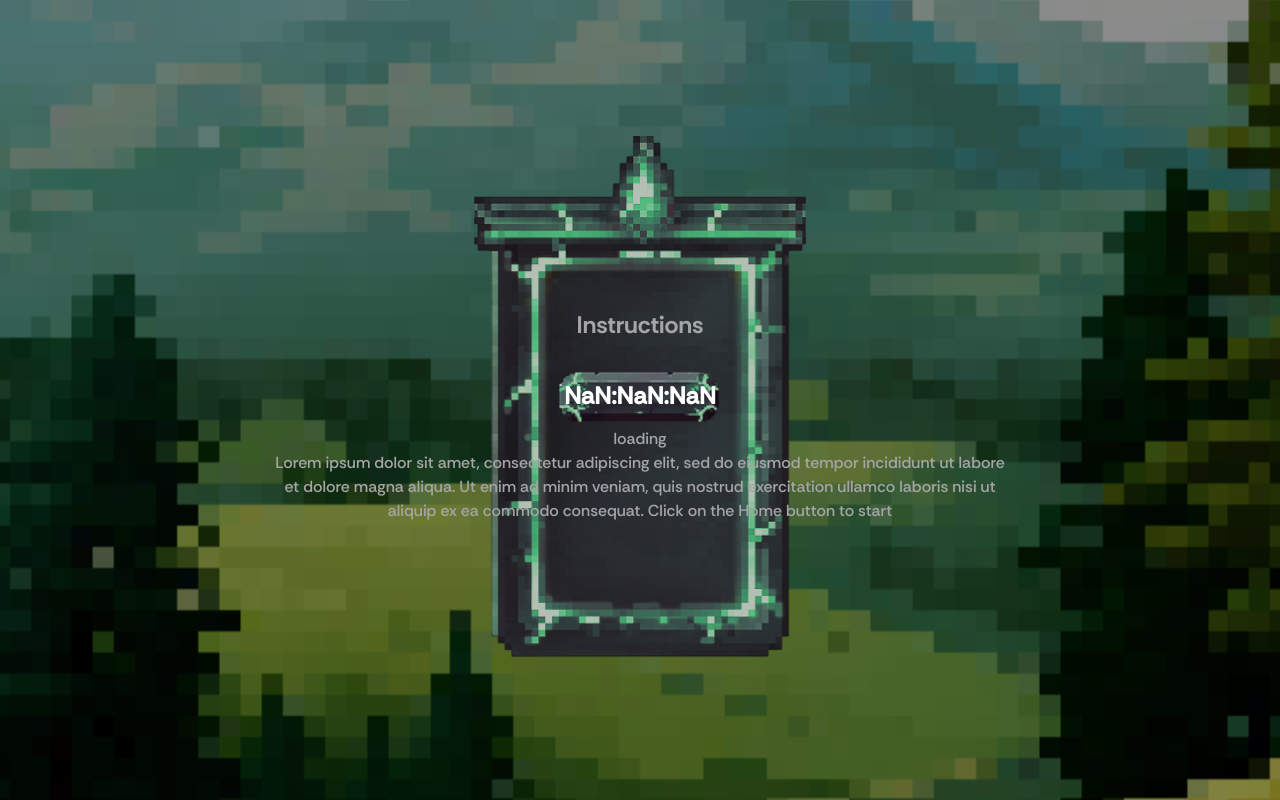
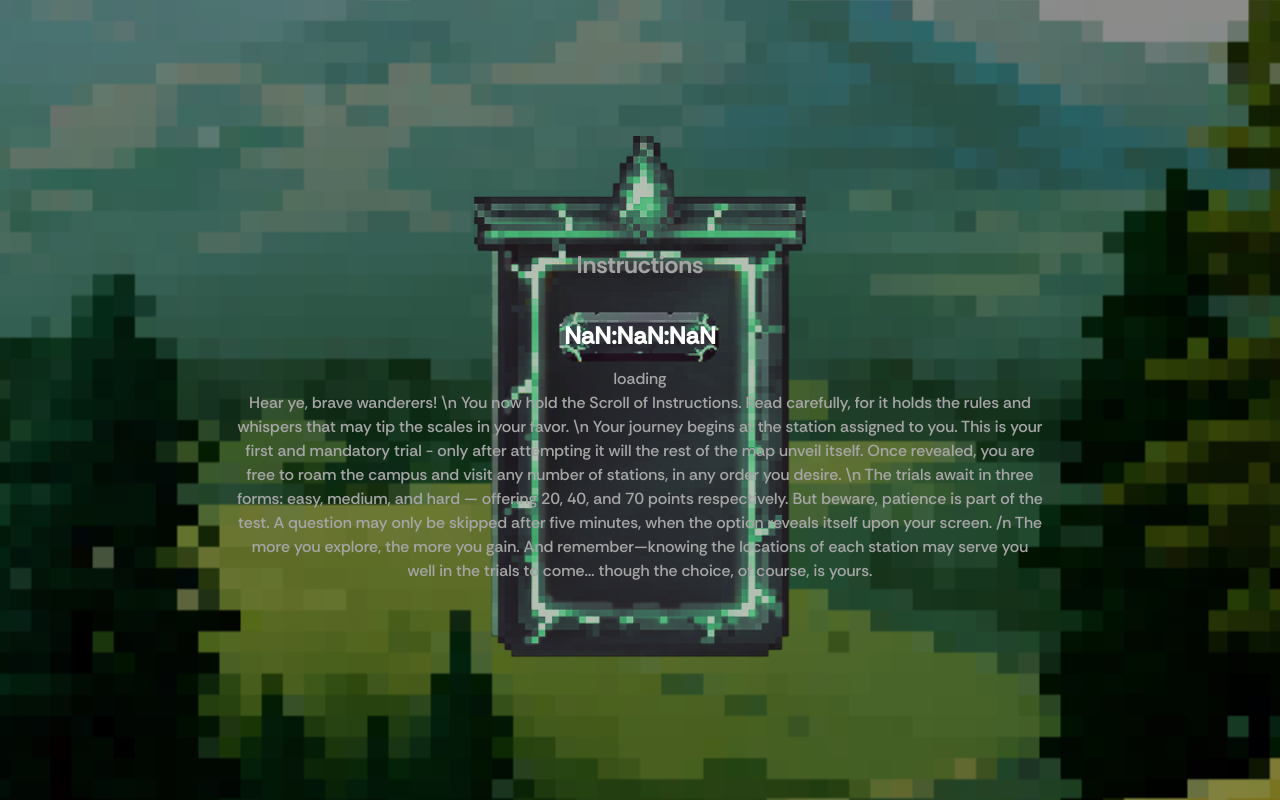
Before and after one commit to CodeChefVIT/clueminati-2025, a Next.js app: page /instructions in a window 1280 px wide. Built offline with nearby package versions, Linux system fonts and the light colour scheme; no server answers; the database is empty.

Commit message:
fix done by harsheta

```diff
--- a/src/app/instructions/page.tsx
+++ b/src/app/instructions/page.tsx
@@ -10,6 +10,7 @@ export default function Instructions({ timeLeft }: { timeLeft?: number }) {
 
   useEffect(() => {
     const round = localStorage.getItem("round");
+    console.log(round);
     if (round) {
       setCurrentRound(round);
     }
@@ -18,7 +19,7 @@ export default function Instructions({ timeLeft }: { timeLeft?: number }) {
   return (
     <div className="w-full h-screen flex flex-col items-center justify-center text-white">
       <div
-        className="relative w-full bg-center bg-contain bg-no-repeat flex flex-col items-center justify-center h-[33rem] px-6"
+        className="relative w-full bg-center bg-contain bg-no-repeat flex flex-col items-center justify-center h-[33rem] px-6 min-h-[100px]"
         style={{ backgroundImage: "url('/assets/instructions_bg.svg')" }}
       >
         <h2 className="text-2xl font-bold mb-6 mt-8 text-[#A5A5A5]">
@@ -32,11 +33,17 @@ export default function Instructions({ timeLeft }: { timeLeft?: number }) {
         </div>
         <p className="text-center text-[#A5A5A5] text-sm sm:text-base">{currentRound}</p>
 
-        <p className="text-center text-[#A5A5A5] text-sm sm:text-base px-8 max-w-[70%] sm:max-w-[65%] break-words">
-          Lorem ipsum dolor sit amet, consectetur adipiscing elit, sed do
-          eiusmod tempor incididunt ut labore et dolore magna aliqua. Ut enim ad
-          minim veniam, quis nostrud exercitation ullamco laboris nisi ut
-          aliquip ex ea commodo consequat. Click on the Home button to start
+        <p className="text-center text-[#A5A5A5] text-sm sm:text-base px-7 max-w-[75%] sm:max-w-[70%] ">
+
+          Hear ye, brave wanderers! \n
+You now hold the Scroll of Instructions. Read carefully, for it holds the rules and whispers that may tip the scales in your favor. \n
+
+Your journey begins at the station assigned to you. This is your first and mandatory trial - only after attempting it will the rest of the map unveil itself.
+Once revealed, you are free to roam the campus and visit any number of stations, in any order you desire. \n
+The trials await in three forms: easy, medium, and hard — offering 20, 40, and 70 points respectively. But beware, patience is part of the test.
+ A question may only be skipped after five minutes, when the option reveals itself upon your screen. /n
+The more you explore, the more you gain. And remember—knowing the locations of each station may serve you well in the trials to come… though the choice, of course, is yours.
+
         </p>
       </div>
 
--- a/src/components/Home.tsx
+++ b/src/components/Home.tsx
@@ -86,7 +86,7 @@ export default function Home() {
       />
 
       {round === "Round 1" && !answeredForRound && (
-        <div className="relative w-fit px-6 py-5 mt-4">
+        <div className="relative w-fit px-6 py-5 mt-7">
           <Image
             src="/assets/brick.svg"
             alt="next station"
@@ -94,7 +94,7 @@ export default function Home() {
             className="object-cover -z-10 rounded-lg"
           />
           <div className="relative text-white">
-            First Station: {firstStation}
+            Go To: {firstStation}
           </div>
         </div>
       )}
--- a/src/lib/interfaces.ts
+++ b/src/lib/interfaces.ts
@@ -68,7 +68,6 @@ export const QuestionSchema = z.object({
 export const StationSchema = z.object({
   station_name: z.string(),
   difficulty: z.enum(["easy", "medium", "hard"]).optional(),
-  members: z.array(z.string()).default([]), // userId[]
 });
 
 export const GameStatSchema = z.object({
--- a/src/lib/models/station.ts
+++ b/src/lib/models/station.ts
@@ -4,7 +4,6 @@ import { IStation } from "../interfaces";
 const stationSchema = new Schema<IStation>({
     station_name: { type: String, required: true, unique: true },
     difficulty: { type: String, enum: ["easy", "medium", "hard"], default: [], required: false},
-    members: { type: [{ type: String, ref: "User" }], required: true },
 })
 
 
```
